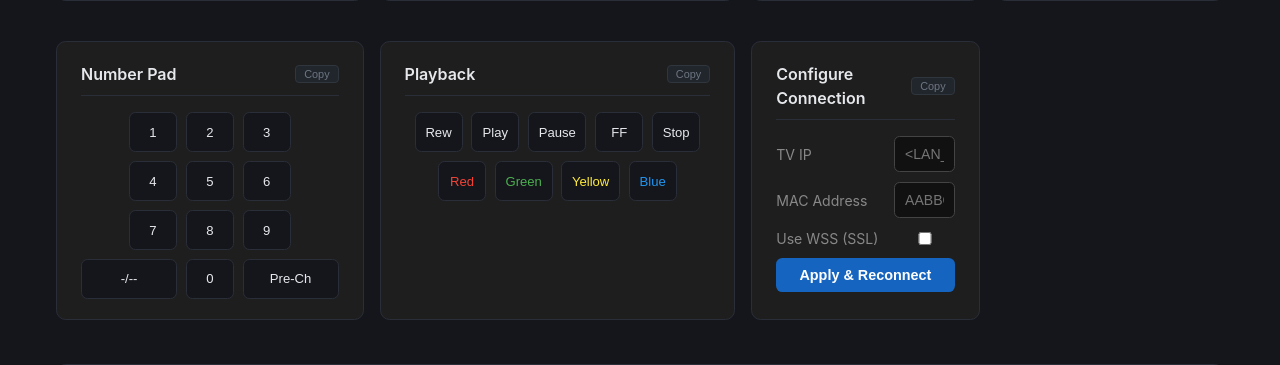
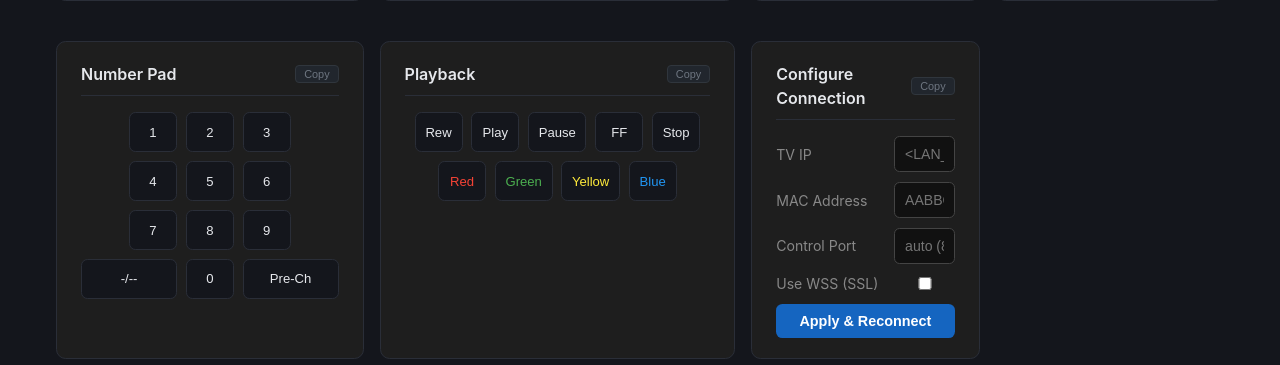
Before and after one commit to elfege/MOBIUS.SMART_HOME, a Flask app: template templates/samsung_tv.html in a window 1280 px wide. Shown: the part 827-1192 px from the top of the page. Run offline with Flask 3, Linux system fonts and the light colour scheme; the template is opened without the code that fills it, so the values that code supplies are empty.

Commit message:
feat(samsung_tv): Control Port field on the controller's Configure form
Configure form predated the port column, so port was only editable on the
manage page. Now: port input on the controller (per-TV page shows the row
value; save posts through the same configure endpoint and reconnects the
client). Legacy /samsung-tv render leaves it blank and its endpoint ignores
the extra field.

```diff
--- a/apps/samsung_tv/instance_router.py
+++ b/apps/samsung_tv/instance_router.py
@@ -226,6 +226,7 @@ async def samsung_tv_page(request: Request, instance_id: int):
         {
             "status":   status,
             "tv_ip":    row.get("tv_ip"),
+            "port":     row.get("port"),
             "api_base": f"/samsung-tv/api/{instance_id}",
         },
     )
--- a/templates/samsung_tv.html
+++ b/templates/samsung_tv.html
@@ -580,6 +580,9 @@
                 <label for="cfg-mac">MAC Address</label>
                 <input type="text" id="cfg-mac" value="{{ status.mac }}" placeholder="AABBCCDDEEFF">
 
+                <label for="cfg-port">Control Port</label>
+                <input type="text" id="cfg-port" value="{{ port or '' }}" placeholder="auto (8001 / 8002 if SSL)">
+
                 <label for="cfg-ssl">Use WSS (SSL)</label>
                 <input type="checkbox" id="cfg-ssl" {{ 'checked' if status.use_ssl else '' }}>
 
@@ -997,10 +1000,12 @@
     // ── Configure ────────────────────────────────────────────────────────────
 
     document.getElementById("btn-configure").addEventListener("click", async () => {
+        const portRaw = document.getElementById("cfg-port").value.trim();
         const body = {
             tv_ip:       document.getElementById("cfg-ip").value.trim()  || undefined,
             mac_address: document.getElementById("cfg-mac").value.trim() || undefined,
             use_ssl:     document.getElementById("cfg-ssl").checked,
+            port:        portRaw ? parseInt(portRaw, 10) : undefined,
         };
         // Remove undefined keys
         Object.keys(body).forEach(k => body[k] === undefined && delete body[k]);
```
